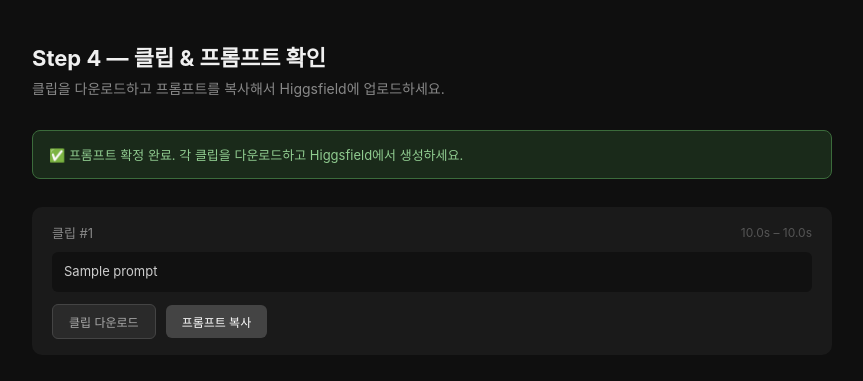
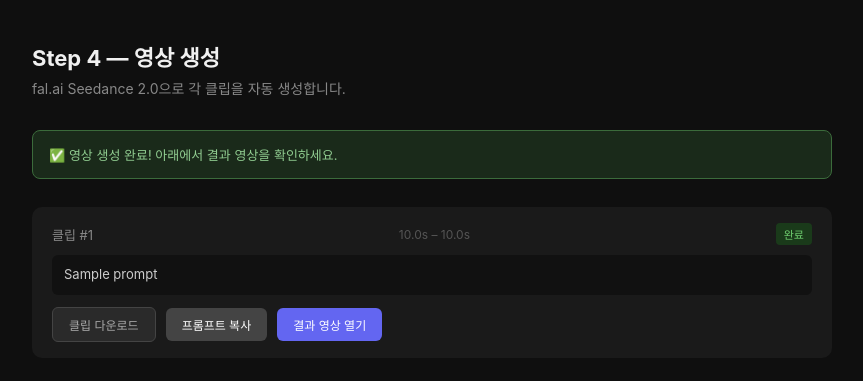
Before and after one commit to leogent780/test1, a FastAPI app: template ad-video-converter/app/templates/result.html in a window 1280 px wide. Shown: the top 381 px of the page, without its empty margins (208-1071 px from the left). Run offline with FastAPI, Linux system fonts and the light colour scheme; the template is opened without the code that fills it: most values are stand-ins (such as "Sample title", 1, 10 or a date in 2020).

Commit message:
Restore fal.ai video generation button and polling

```diff
--- a/ad-video-converter/app/templates/result.html
+++ b/ad-video-converter/app/templates/result.html
@@ -12,45 +12,134 @@
     p.sub { color: #888; font-size: 14px; }
     .notice { max-width: 800px; margin: 0 auto 28px; border-radius: 8px; padding: 14px 16px; font-size: 13px; }
     .notice.ready { background: #1a2a1a; border: 1px solid #3b6b3b; color: #90cc90; }
+    .notice.generating { background: #1a1a2e; border: 1px solid #3b3b6b; color: #a0a0cc; }
+    .notice.error { background: #2e1a1a; border: 1px solid #6b3b3b; color: #cc9090; }
     .cards { max-width: 800px; margin: 0 auto; display: flex; flex-direction: column; gap: 16px; }
     .card { background: #1a1a1a; border-radius: 10px; padding: 16px 20px; }
     .card-header { display: flex; align-items: center; justify-content: space-between; margin-bottom: 10px; }
     .card-header .label { font-size: 13px; color: #888; }
     .card-header .time { font-size: 12px; color: #555; }
+    .badge { font-size: 11px; padding: 3px 8px; border-radius: 4px; }
+    .badge.done { background: #1a3a1a; color: #6fcf6f; }
+    .badge.pending { background: #2a2a2a; color: #888; }
+    .badge.generating { background: #1a1a3a; color: #8888ff; }
+    .badge.failed { background: #3a1a1a; color: #ff8888; }
     .prompt-text { font-size: 13px; color: #ccc; background: #111; border-radius: 6px; padding: 10px 12px; line-height: 1.5; margin-bottom: 12px; }
     .card-footer { display: flex; gap: 10px; flex-wrap: wrap; align-items: center; }
     .btn { padding: 8px 16px; border-radius: 6px; font-size: 12px; cursor: pointer; text-decoration: none; border: none; }
     .btn-gray { background: #2a2a2a; color: #aaa; border: 1px solid #444; }
     .btn-purple { background: #444; color: white; }
+    .btn-green { background: #6366f1; color: white; }
+    .generate-btn { max-width: 800px; margin: 28px auto 0; }
+    button.big { padding: 14px 28px; background: #6366f1; color: white; border: none; border-radius: 8px; font-size: 15px; font-weight: 600; cursor: pointer; width: 100%; }
+    button.big:hover { background: #5254cc; }
+    button.big:disabled { background: #444; cursor: not-allowed; }
+    .progress { max-width: 800px; margin: 16px auto 0; font-size: 13px; color: #888; text-align: center; }
   </style>
 </head>
 <body>
   <div class="header">
-    <h1>Step 4 — 클립 & 프롬프트 확인</h1>
-    <p class="sub">클립을 다운로드하고 프롬프트를 복사해서 Higgsfield에 업로드하세요.</p>
+    <h1>Step 4 — 영상 생성</h1>
+    <p class="sub">fal.ai Seedance 2.0으로 각 클립을 자동 생성합니다.</p>
   </div>
 
-  <div class="notice ready">
-    ✅ 프롬프트 확정 완료. 각 클립을 다운로드하고 Higgsfield에서 생성하세요.
+  <div class="notice {% if job.status == 'completed' %}ready{% elif job.status == 'generating' %}generating{% else %}ready{% endif %}" id="statusNotice">
+    {% if job.status == 'completed' %}
+    ✅ 영상 생성 완료! 아래에서 결과 영상을 확인하세요.
+    {% elif job.status == 'generating' %}
+    ⏳ 생성 중입니다. 잠시 기다려주세요...
+    {% else %}
+    ✅ 프롬프트 확정 완료. 아래 버튼으로 영상 생성을 시작하세요.
+    {% endif %}
   </div>
 
-  <div class="cards">
+  <div class="cards" id="cards">
     {% for clip in job.clips %}
-    <div class="card">
+    <div class="card" id="card_{{ clip.index }}">
       <div class="card-header">
         <span class="label">클립 #{{ loop.index }}</span>
         <span class="time">{{ "%.1f"|format(clip.start) }}s – {{ "%.1f"|format(clip.end) }}s</span>
+        <span class="badge {% if clip.output_url is defined %}done{% elif clip.output_status == 'generating' %}generating{% else %}pending{% endif %}" id="badge_{{ clip.index }}">
+          {% if clip.output_url is defined %}완료{% elif clip.output_status == 'generating' %}생성중{% else %}대기중{% endif %}
+        </span>
       </div>
       <div class="prompt-text">{{ clip.prompt }}</div>
-      <div class="card-footer">
+      <div class="card-footer" id="footer_{{ clip.index }}">
         <a class="btn btn-gray" href="/uploads/clips/{{ job.job_id }}/{{ clip.clip_filename }}" download>클립 다운로드</a>
         <button class="btn btn-purple" onclick="copyPrompt(this, `{{ clip.prompt | replace('`', '') }}`)">프롬프트 복사</button>
+        {% if clip.output_url is defined %}
+        <a class="btn btn-green" href="{{ clip.output_url }}" target="_blank">결과 영상 열기</a>
+        {% endif %}
       </div>
     </div>
     {% endfor %}
   </div>
 
+  {% if job.status != 'completed' %}
+  <div class="generate-btn">
+    <button class="big" id="generateBtn" onclick="startGenerate()" {% if job.status == 'generating' %}disabled{% endif %}>
+      {% if job.status == 'generating' %}⏳ 생성 중...{% else %}🎬 영상 생성 시작{% endif %}
+    </button>
+  </div>
+  <div class="progress" id="progress"></div>
+  {% endif %}
+
   <script>
+    const jobId = "{{ job.job_id }}";
+    let polling = {{ 'true' if job.status == 'generating' else 'false' }};
+
+    if (polling) startPolling();
+
+    async function startGenerate() {
+      const btn = document.getElementById('generateBtn');
+      const notice = document.getElementById('statusNotice');
+      btn.disabled = true;
+      btn.textContent = '제출 중...';
+      notice.className = 'notice generating';
+      notice.textContent = '⏳ fal.ai에 제출 중입니다...';
+
+      const res = await fetch(`/api/job/${jobId}/generate`, { method: 'POST' });
+      const data = await res.json();
+
+      if (!res.ok) {
+        notice.className = 'notice error';
+        notice.textContent = '❌ 오류: ' + (data.detail || '알 수 없는 오류');
+        btn.disabled = false;
+        btn.textContent = '🎬 다시 시도';
+        return;
+      }
+
+      notice.textContent = '⏳ 생성 중입니다. 클립당 1~3분 소요됩니다...';
+      btn.textContent = '⏳ 생성 중...';
+
+      document.querySelectorAll('.badge.pending').forEach(b => {
+        b.className = 'badge generating';
+        b.textContent = '생성중';
+      });
+
+      startPolling();
+    }
+
+    function startPolling() {
+      polling = true;
+      pollLoop();
+    }
+
+    async function pollLoop() {
+      if (!polling) return;
+      try {
+        const res = await fetch(`/api/job/${jobId}/poll`);
+        const data = await res.json();
+        document.getElementById('progress').textContent = `완료: ${data.completed} / ${data.total}`;
+        if (data.all_done) {
+          polling = false;
+          location.reload();
+          return;
+        }
+      } catch (e) {}
+      setTimeout(pollLoop, 5000);
+    }
+
     function copyPrompt(btn, text) {
       navigator.clipboard.writeText(text);
       btn.textContent = '복사됨!';
```
Also changed, not shown: ad-video-converter/app/routers/upload.py (+7 -12 lines).
